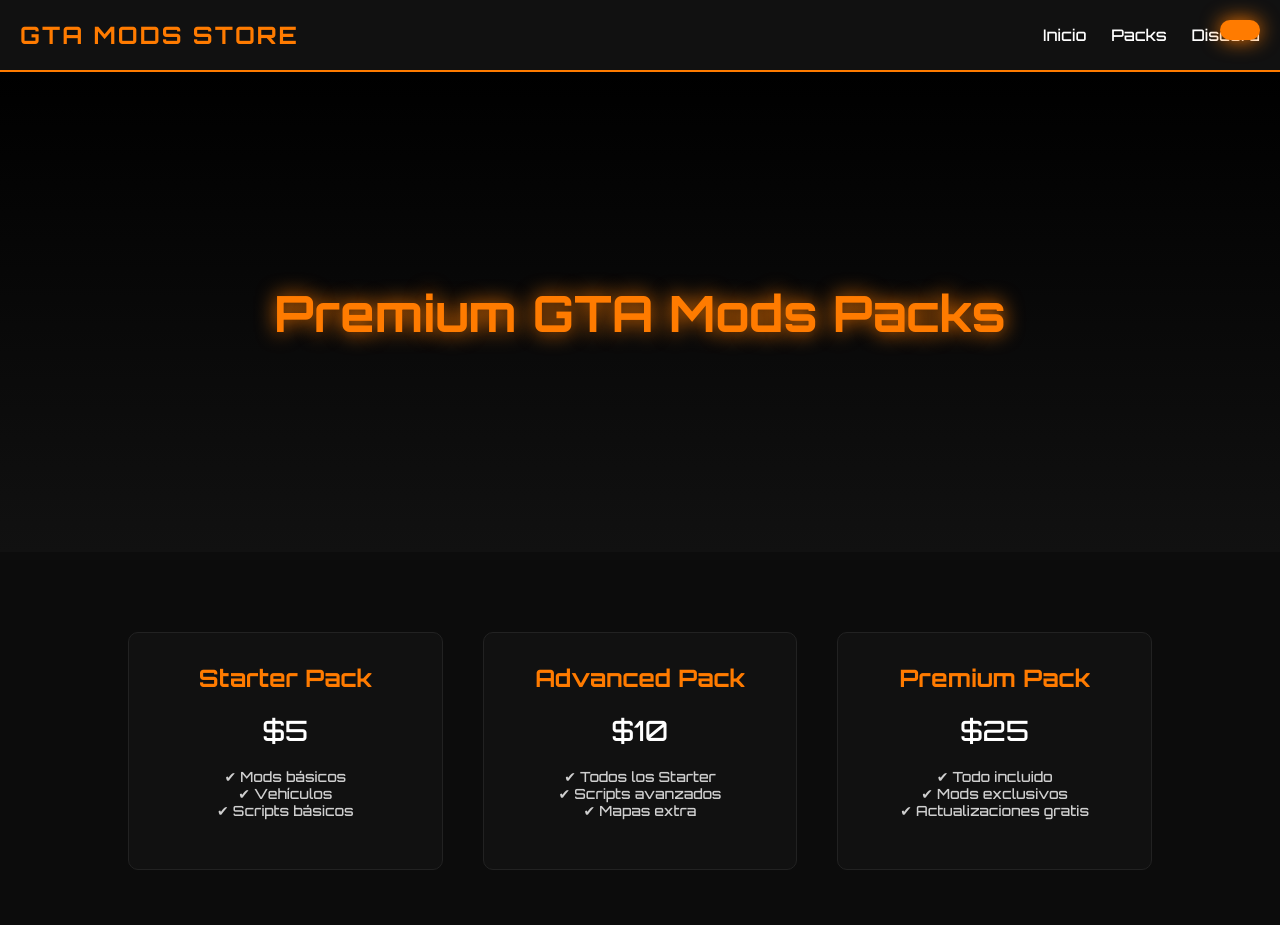
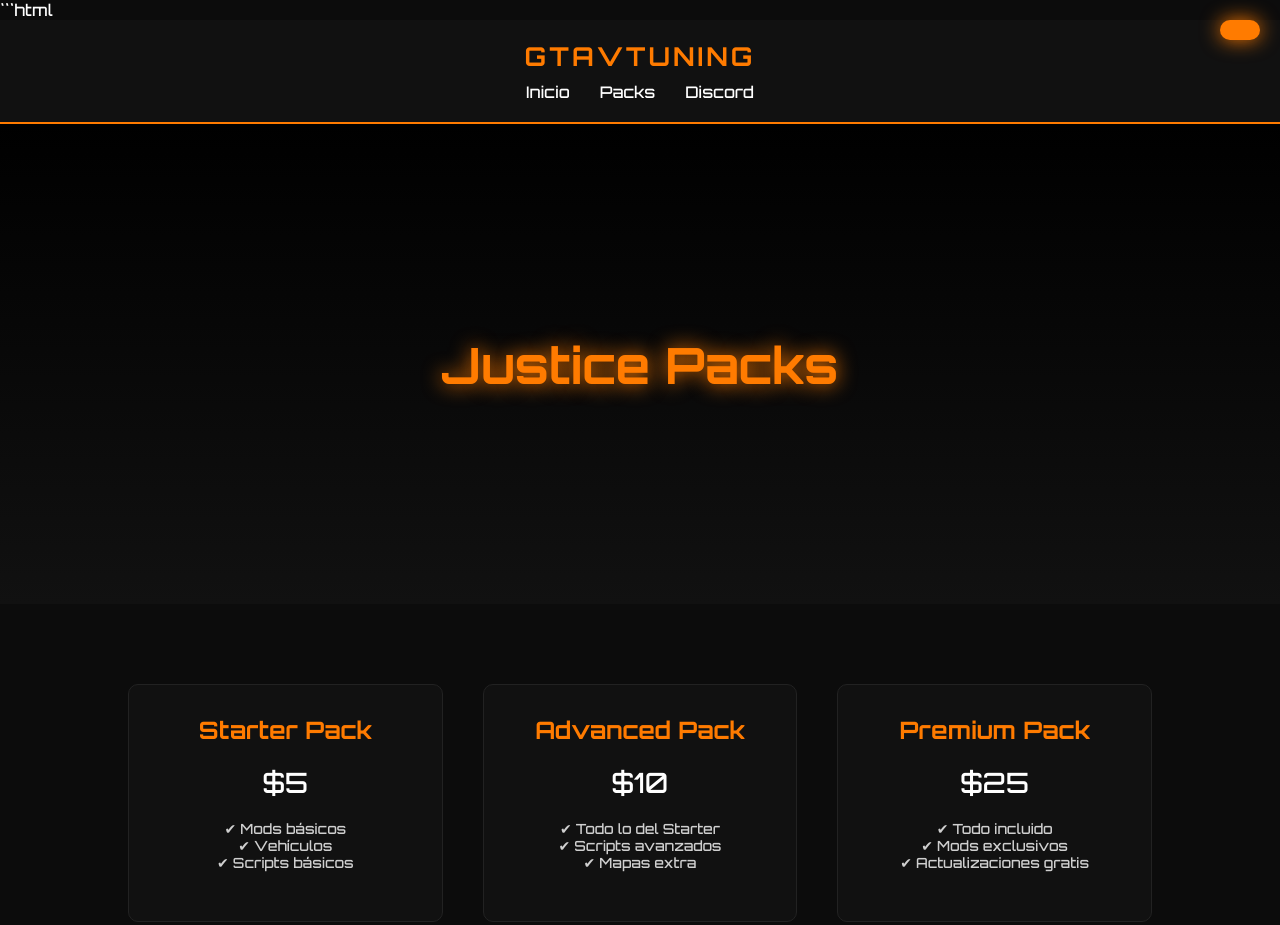
Before and after one commit to fsandovalva05-rgb/Webstorejustice, a plain HTML site: page index.html in a window 1280 px wide. Shown: the top 925 px of the page. Drawn offline with Linux system fonts and the light colour scheme; a script that the page names is missing.

Commit message:
Update index.html

````diff
--- a/index.html
+++ b/index.html
@@ -1,15 +1,16 @@
+```html
 <!DOCTYPE html>
 <html lang="es">
 <head>
 <meta charset="UTF-8">
-<title>GTA Mods Store</title>
+<title>GTAVTUNING - Justice Packs</title>
 
 <meta name="viewport" content="width=device-width, initial-scale=1">
 
 <!-- PAYPAL -->
 <script src="https://www.paypalobjects.com/ncp/cart/cart.js" data-merchant-id="9XJYURW442CAG"></script>
 
-<!-- FUENTE GTA STYLE -->
+<!-- FUENTE -->
 <link href="https://fonts.googleapis.com/css2?family=Orbitron:wght@500;700&display=swap" rel="stylesheet">
 
 <style>
@@ -33,21 +34,27 @@ nav{
 background:#111;
 padding:20px;
 display:flex;
-justify-content:space-between;
+flex-direction:column;
 align-items:center;
 border-bottom:2px solid #ff7b00;
 }
 
 .logo{
-font-size:24px;
+font-size:26px;
 color:#ff7b00;
 font-weight:bold;
-letter-spacing:2px;
+letter-spacing:3px;
+margin-bottom:10px;
+}
+
+.menu{
+display:flex;
+justify-content:center;
+gap:30px;
 }
 
 .menu a{
 color:white;
-margin-left:20px;
 text-decoration:none;
 transition:0.3s;
 }
@@ -130,11 +137,7 @@ opacity:0.8;
 margin-bottom:20px;
 }
 
-paypal-add-to-cart-button{
-transform:scale(1.1);
-}
-
-/* CARRITO FLOTANTE */
+/* CARRITO */
 
 .cart-floating{
 
@@ -170,7 +173,7 @@ opacity:0.7;
 <nav>
 
 <div class="logo">
-GTA MODS STORE
+GTAVTUNING
 </div>
 
 <div class="menu">
@@ -181,11 +184,12 @@ GTA MODS STORE
 
 </nav>
 
-<!-- BOTON CARRITO -->
+<!-- CARRITO -->
 
 <div class="cart-floating">
 
 <paypal-cart-button data-id="pp-view-cart"></paypal-cart-button>
+
 <script>
 cartPaypal.Cart({ id: "pp-view-cart" })
 </script>
@@ -196,7 +200,7 @@ cartPaypal.Cart({ id: "pp-view-cart" })
 
 <section class="hero">
 
-<h1>Premium GTA Mods Packs</h1>
+<h1>Justice Packs</h1>
 
 </section>
 
@@ -240,7 +244,7 @@ $10
 </div>
 
 <div class="features">
-✔ Todos los Starter<br>
+✔ Todo lo del Starter<br>
 ✔ Scripts avanzados<br>
 ✔ Mapas extra
 </div>
@@ -282,9 +286,10 @@ cartPaypal.AddToCart({ id: "B692SZZ28BSJ8" })
 
 <footer>
 
-© 2026 GTA Mods Store - All rights reserved
+© 2026 GTAVTUNING - Justice Packs
 
 </footer>
 
 </body>
 </html>
+```
````
